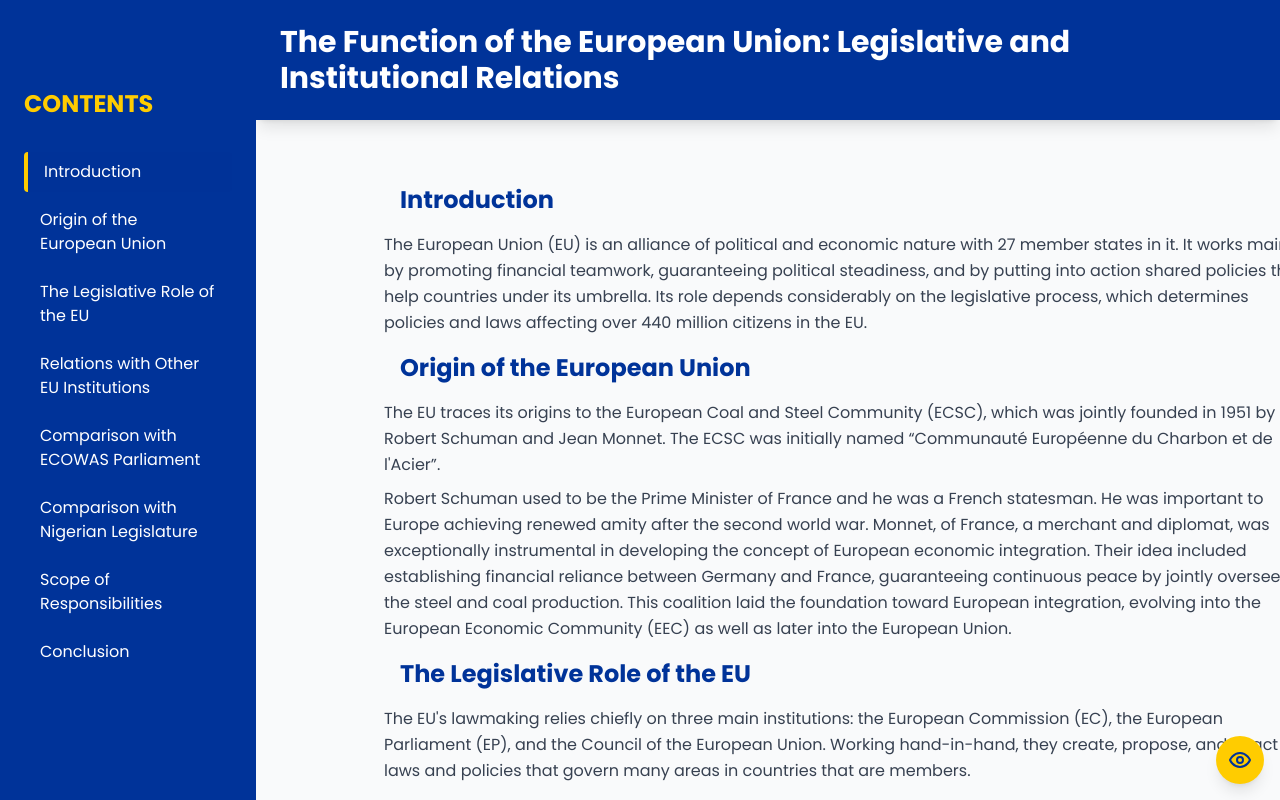
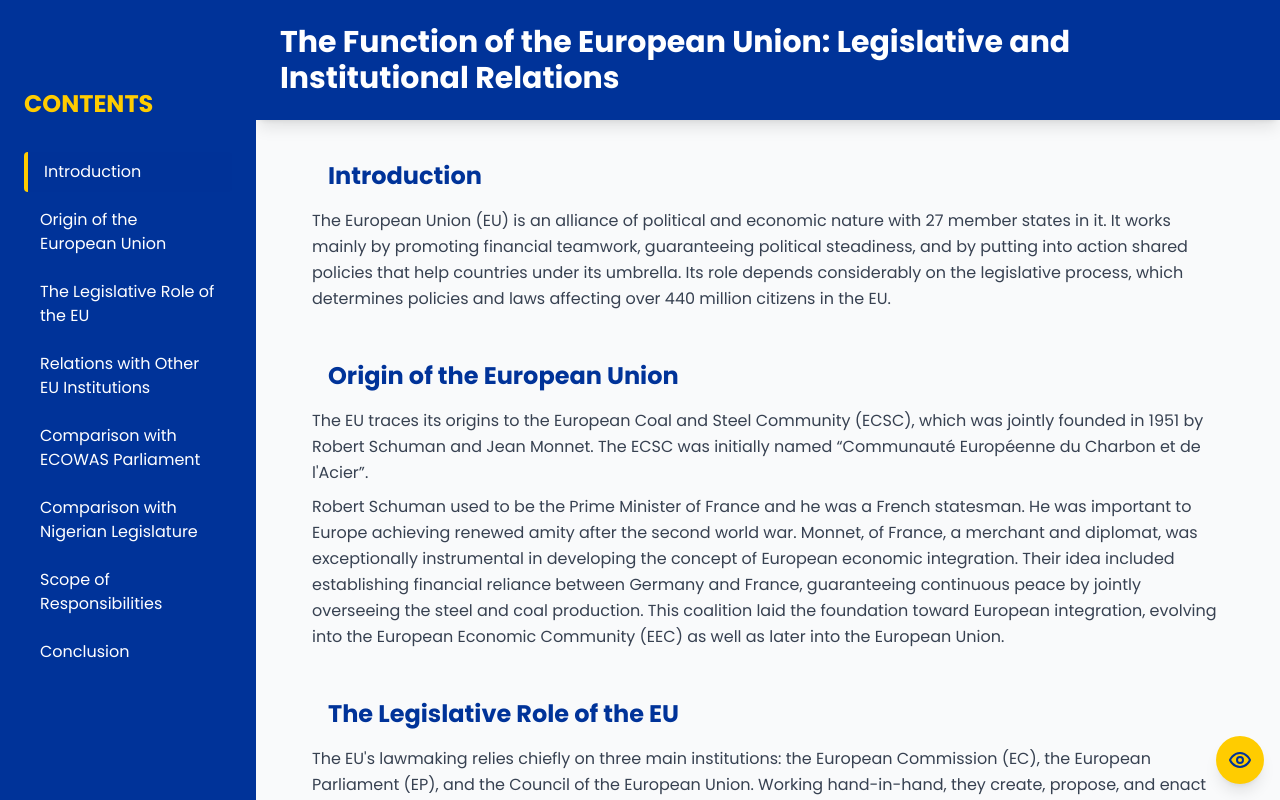
Before and after one commit to abupraise/legislations-institutions, a React (Vite) app: page / in a window 1280 px wide. Built offline with nearby package versions, Linux system fonts and the light colour scheme.

Commit message:
Updating page

```diff
--- a/src/App.tsx
+++ b/src/App.tsx
@@ -107,7 +107,7 @@
           </h1>
         </header>
 
-        <div className="w-full max-w-4xl md:max-w-5xl xl:max-w-7xl 2xl:max-w-[100rem] 3xl:max-w-[120rem] 4xl:max-w-[140rem] mx-auto md:mx-12 xl:mx-20 2xl:mx-32 p-6 md:p-8 xl:p-12">
+        <div className="max-w-4xl md:max-w-5xl xl:max-w-6xl 2xl:max-w-7xl 3xl:max-w-[90rem] mx-auto md:mx-8 space-y-12 p-6">
         <section id="introduction" className="scroll-mt-24">
             <h2 className="text-2xl font-bold text-eu-blue m-4">Introduction</h2>
             <p className="text-gray-700 leading-relaxed">
```
